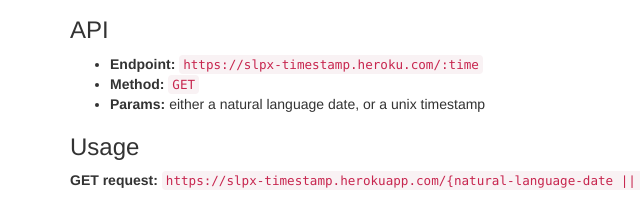
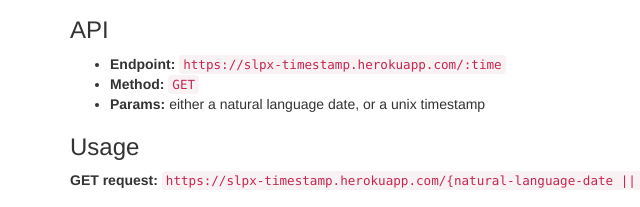
Before and after one commit to slypix/ts-microservice, a website: page public/index.html in a window 1280 px wide. Shown: the part 181-388 px from the top of the page, 0-640 px from the left. Drawn offline with nearby package versions, Linux system fonts and the light colour scheme.

Commit message:
url fixes

```diff
--- a/public/index.html
+++ b/public/index.html
@@ -30,7 +30,7 @@
   <p class="lead">The timestamp microservice takes a GET request with a natural language date or unix timestamp, and returns a JSON object containing both the unix timestamp and natural language equivalent</p>
   <h3>API</h3>
   <ul>
-    <li><b>Endpoint:</b> <code>https://slpx-timestamp.heroku.com/:time</code>
+    <li><b>Endpoint:</b> <code>https://slpx-timestamp.herokuapp.com/:time</code>
     </li>
     <li><b>Method:</b> <code>GET</code></li>
     <li><b>Params:</b> either a natural language date, or a unix timestamp</li>
```
Also changed, not shown: README.md.
